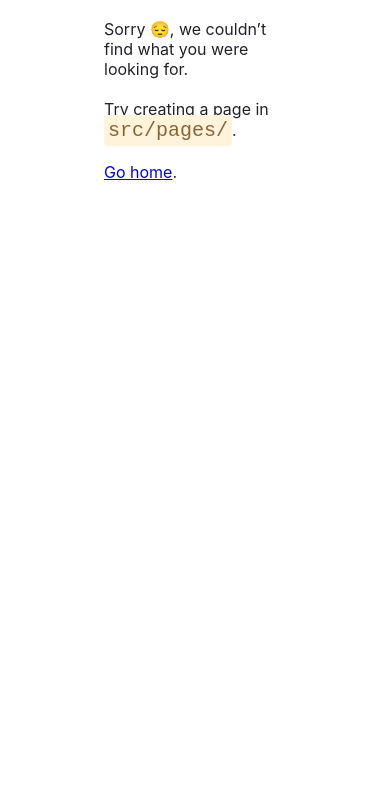
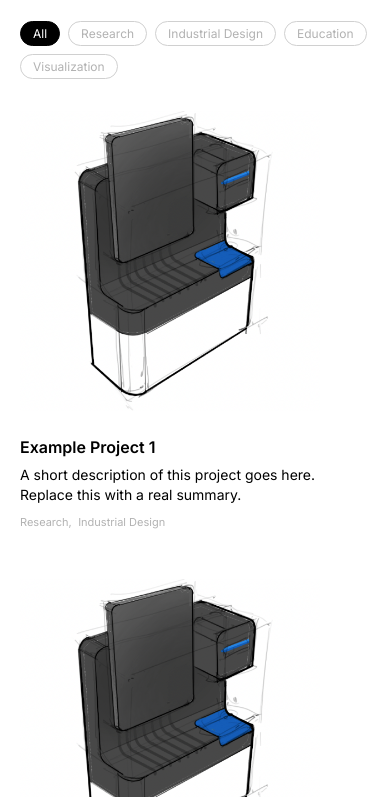
Before and after one commit to mrtosun/mert-wrks25, a Gatsby site: page /projects in a window 390 px wide. Before the commit this address had no page. Shown: the part 227-1024 px from the top of the page. Before the commit the page ends 844 px from the top, so only its background shows below. Built offline with nearby package versions, Linux system fonts and the light colour scheme; Gatsby itself is replaced by a stand-in of ours.

Commit message:
Add projects page with tag filtering, date ordering, and card layout
- New /projects route with horizontal card layout (image left, content right)
- Tag filter bar with client-side filtering via React state
- Projects sourced from src/content/projects/ markdown files with date, tags, link frontmatter
- Shows 7 most recent projects sorted by date DESC
- Responsive: stacks vertically on mobile
- Homepage now links to /projects

Co-Authored-By: Claude Sonnet 4.6 <noreply@anthropic.com>

```diff
--- a/gatsby-config.js
+++ b/gatsby-config.js
@@ -52,5 +52,13 @@ module.exports = {
       },
       __key: "pages",
     },
+    {
+      resolve: "gatsby-source-filesystem",
+      options: {
+        name: "projects",
+        path: "./src/content/projects/",
+      },
+      __key: "projects",
+    },
   ],
 };
--- /dev/null
+++ b/src/content/projects/Project1.md
@@ -0,0 +1,8 @@
+---
+title: "Example Project 1"
+summary: "A short description of this project goes here. Replace this with a real summary."
+image: "../../images/projects/example.png"
+date: "2025-01-01"
+tags: ["Research", "Industrial Design"]
+link: ""
+---
--- /dev/null
+++ b/src/content/projects/Project2.md
@@ -0,0 +1,8 @@
+---
+title: "Example Project 2"
+summary: "A short description of this project goes here. Replace this with a real summary."
+image: "../../images/projects/example.png"
+date: "2024-06-15"
+tags: ["Education", "Visualization"]
+link: ""
+---
--- a/src/pages/index.js
+++ b/src/pages/index.js
@@ -1,5 +1,5 @@
 import React, { useEffect, useState } from "react"
-import { graphql } from "gatsby"
+import { graphql, Link } from "gatsby"
 import "../styles/global.css"  // import the global stylesheet;
 import SEO from "../components/seo"
 
@@ -33,6 +33,7 @@ const HomePage = ({ data }) => {
 
       {/* Links */}
       <div className="links">
+        <Link to="/projects">Projects →</Link>
         <a href="/2025-02-28 CV - Mert Tosun.pdf" target="_blank" rel="noopener noreferrer"> Curriculum Vitae →  </a>
         <a href="https://www.notion.so/mert-tosun/18c8b29ff8a88043b693d2fde004b941?v=1988b29ff8a880a5bf76000c70050c5f" target="_blank" rel="noopener noreferrer">  Studio projects → </a>
         <a href="https://www.linkedin.com/in/mert-tosun/" target="_blank" rel="noopener noreferrer"> Connect on LinkedIn →</a>
@@ -50,10 +51,9 @@ const HomePage = ({ data }) => {
 
 export default HomePage
 
-// GraphQL query to get the Markdown content
 export const pageQuery = graphql`
   query {
-    allMarkdownRemark {
+    allMarkdownRemark(filter: { fileAbsolutePath: { regex: "/src/pages/" } }) {
       edges {
         node {
           frontmatter {
--- /dev/null
+++ b/src/pages/projects.js
@@ -0,0 +1,133 @@
+import React, { useEffect, useState } from "react"
+import { graphql, Link } from "gatsby"
+import { GatsbyImage, getImage } from "gatsby-plugin-image"
+import "../styles/global.css"
+import SEO from "../components/seo"
+
+const ProjectsPage = ({ data }) => {
+  const allProjects = data.allMarkdownRemark.edges
+  const [currentYear, setCurrentYear] = useState(new Date().getFullYear())
+  const [activeTag, setActiveTag] = useState(null)
+
+  useEffect(() => {
+    setCurrentYear(new Date().getFullYear())
+  }, [])
+
+  const allTags = [...new Set(allProjects.flatMap(({ node }) => node.frontmatter.tags || []))]
+
+  const visibleProjects = activeTag
+    ? allProjects.filter(({ node }) => (node.frontmatter.tags || []).includes(activeTag))
+    : allProjects
+
+  const handleTagClick = (tag) => {
+    setActiveTag(prev => (prev === tag ? null : tag))
+  }
+
+  return (
+    <main className="container">
+      <SEO
+        title="Projects | Mert Tosun's Work"
+        description="Selected projects by Mert Tosun"
+      />
+      <div className="blue-circle"></div>
+      <h1>Projects</h1>
+
+      <div className="tag-filter-bar">
+        <button
+          className={`tag-chip${activeTag === null ? " active" : ""}`}
+          onClick={() => setActiveTag(null)}
+        >
+          All
+        </button>
+        {allTags.map(tag => (
+          <button
+            key={tag}
+            className={`tag-chip${activeTag === tag ? " active" : ""}`}
+            onClick={() => handleTagClick(tag)}
+          >
+            {tag}
+          </button>
+        ))}
+      </div>
+
+      <div className="projects-list">
+        {visibleProjects.map(({ node }) => {
+          const { title, summary, image, tags, link } = node.frontmatter
+          const img = image ? getImage(image) : null
+          return (
+            <div key={title} className="project-card">
+              {img && (
+                <div className="project-card-image">
+                  <GatsbyImage image={img} alt={title} />
+                </div>
+              )}
+              <div className="project-card-content">
+                <h2>{title}</h2>
+                <p className="project-summary">{summary}</p>
+                {tags && tags.length > 0 && (
+                  <div className="project-tags">
+                    {tags.map(tag => (
+                      <span key={tag} className="project-tag">{tag}</span>
+                    ))}
+                  </div>
+                )}
+                {link && (
+                  <a
+                    href={link}
+                    className="project-link"
+                    target="_blank"
+                    rel="noopener noreferrer"
+                  >
+                    more about this project →
+                  </a>
+                )}
+              </div>
+            </div>
+          )
+        })}
+      </div>
+
+      <div className="links" style={{ marginTop: "4em" }}>
+        <Link to="/">← Back</Link>
+      </div>
+
+      <footer>
+        <p>© Mert Tosun {currentYear}</p>
+      </footer>
+    </main>
+  )
+}
+
+export default ProjectsPage
+
+export const pageQuery = graphql`
+  query {
+    allMarkdownRemark(
+      filter: { fileAbsolutePath: { regex: "/src/content/projects/" } }
+      sort: { frontmatter: { date: DESC } }
+      limit: 7
+    ) {
+      edges {
+        node {
+          frontmatter {
+            title
+            summary
+            date
+            tags
+            link
+            image {
+              childImageSharp {
+                gatsbyImageData(
+                  width: 300
+                  height: 300
+                  layout: CONSTRAINED
+                  transformOptions: { cropFocus: CENTER, fit: COVER }
+                )
+              }
+            }
+          }
+        }
+      }
+    }
+  }
+`
--- a/src/styles/global.css
+++ b/src/styles/global.css
@@ -73,6 +73,119 @@
     color: var(--hover-color);
   }
 
+  /* Tag filter bar */
+  .tag-filter-bar {
+    display: flex;
+    flex-wrap: wrap;
+    gap: 0.5em;
+    margin-bottom: 2em;
+  }
+
+  .tag-chip {
+    border: 1px solid #d0d0d0;
+    border-radius: 20px;
+    padding: 4px 12px;
+    font-size: 12px;
+    font-family: 'Inter', sans-serif;
+    color: var(--font-color);
+    background: none;
+    cursor: pointer;
+    transition: border-color 0.15s, color 0.15s, background 0.15s;
+  }
+
+  .tag-chip:hover {
+    border-color: #000;
+    color: #000;
+  }
+
+  .tag-chip.active {
+    background: #000;
+    color: #fff;
+    border-color: #000;
+  }
+
+  /* Projects list */
+  .projects-list {
+    display: flex;
+    flex-direction: column;
+    gap: 3em;
+  }
+
+  /* Project card — horizontal layout */
+  .project-card {
+    display: flex;
+    flex-direction: row;
+    gap: 1.5em;
+    align-items: flex-start;
+  }
+
+  .project-card-image {
+    flex-shrink: 0;
+    width: 300px;
+    max-width: 300px;
+  }
+
+  .project-card-content {
+    flex: 1;
+    display: flex;
+    flex-direction: column;
+    gap: 0.4em;
+  }
+
+  .project-card h2 {
+    font-size: 16px;
+    font-weight: 600;
+    margin: 0;
+  }
+
+  .project-summary {
+    font-size: 14px;
+    font-weight: 300;
+    line-height: 1.4;
+    color: #000;
+    margin: 0;
+  }
+
+  .project-tags {
+    display: flex;
+    flex-wrap: wrap;
+    gap: 0.4em;
+    margin-top: 0.2em;
+  }
+
+  .project-tag {
+    font-size: 11px;
+    color: var(--font-color);
+    font-weight: 400;
+  }
+
+  .project-tag:not(:last-child)::after {
+    content: ",";
+  }
+
+  .project-link {
+    font-size: 13px;
+    color: var(--font-color);
+    text-decoration: none;
+    margin-top: 0.4em;
+    transition: color 0.2s;
+    font-feature-settings: "ss01" on;
+  }
+
+  .project-link:hover {
+    color: var(--hover-color);
+  }
+
+  @media (max-width: 600px) {
+    .project-card {
+      flex-direction: column;
+    }
+    .project-card-image {
+      width: 100%;
+      max-width: 100%;
+    }
+  }
+
   /* Footnote */
   footer {
     text-align: left;
```
Also changed, not shown: CLAUDE.md (+29 -6 lines), src/images/projects/example.png (added).
